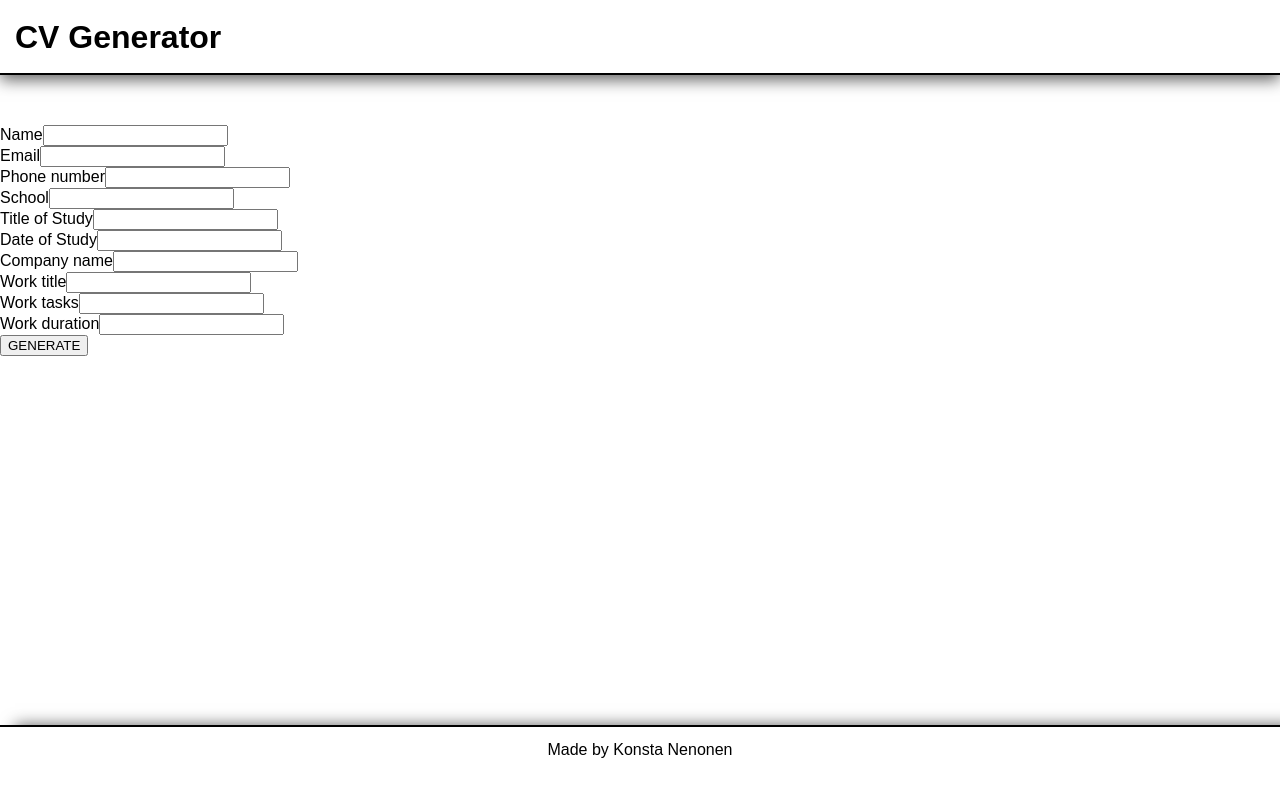
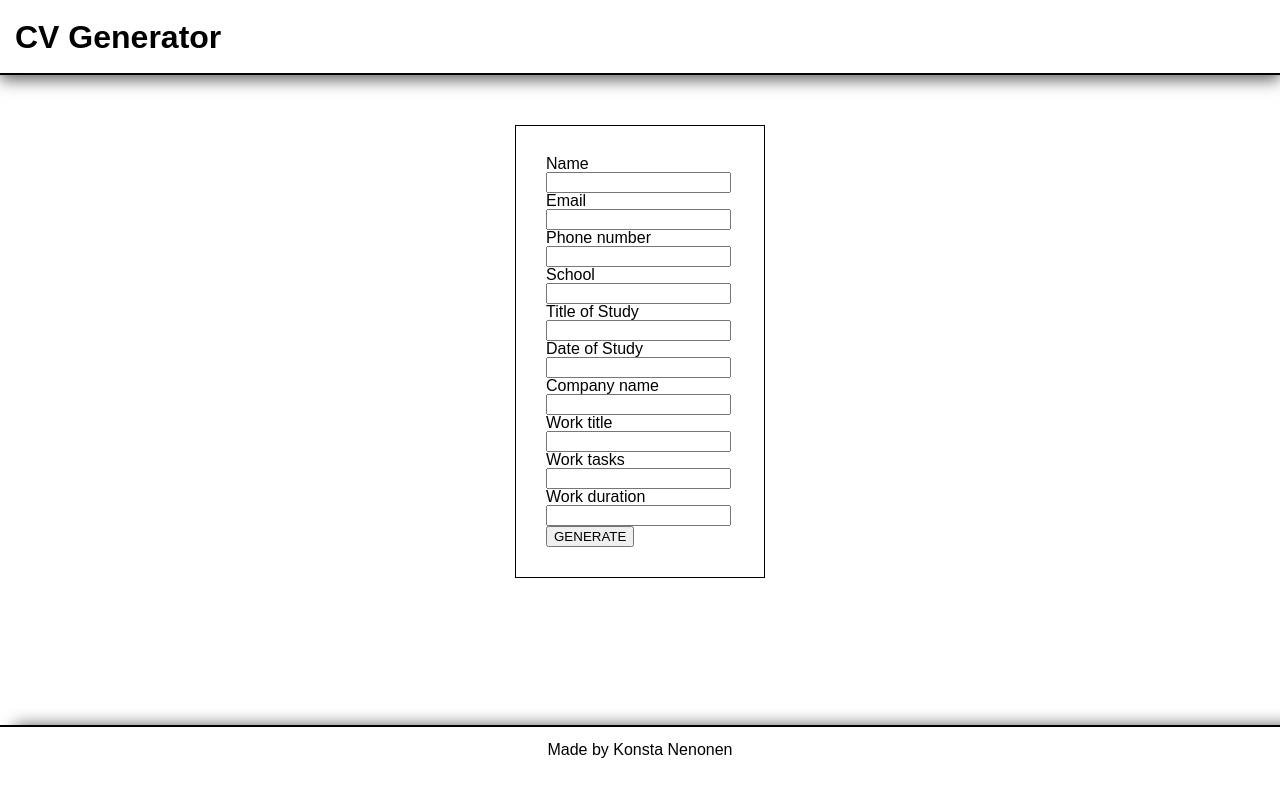
Before and after one commit to Konstanenonen/cv-application, a React (Create React App) app: page / in a window 1280 px wide. Shown: the top 796 px of the page. Built offline with nearby package versions, Linux system fonts and the light colour scheme.

Commit message:
Added more styles to improve layout

```diff
--- a/src/App.tsx
+++ b/src/App.tsx
@@ -3,11 +3,12 @@ import React from "react";
 import CvGenerator from "./components/CvGenerator";
 import Footer from "./components/Footer";
 import NavBar from "./components/NavBar";
+import "./styles/App.css";
 
 class App extends React.Component {
   render() {
     return (
-      <div>
+      <div className="app">
         <NavBar />
         <CvGenerator />
         <Footer />
--- a/src/components/CvGenerator.tsx
+++ b/src/components/CvGenerator.tsx
@@ -2,6 +2,7 @@ import React from "react";
 import Button from "./Button";
 import Section from "./Section";
 import Cv from "./Cv";
+import "../styles/CvGenerator.css";
 
 interface CvGeneratorState {
   fillingForm: boolean;
@@ -62,7 +63,7 @@ class CvGenerator extends React.Component<CvGeneratorProps, CvGeneratorState> {
     } = this.state;
 
     return (
-      <div>
+      <div className="cv-generator">
         {fillingForm ? (
           <form
             onSubmit={(e) => {
--- /dev/null
+++ b/src/styles/App.css
@@ -0,0 +1,5 @@
+.app {
+  display: flex;
+  flex-direction: column;
+  align-items: center;
+}
--- /dev/null
+++ b/src/styles/CvGenerator.css
@@ -0,0 +1,7 @@
+.cv-generator {
+  display: flex;
+  justify-content: center;
+  border: 1px solid black;
+  padding: 30px;
+  width: 250px;
+}
--- a/src/styles/NavBar.css
+++ b/src/styles/NavBar.css
@@ -1,4 +1,5 @@
 .nav-bar {
+  width: 100%;
   height: 75px;
   border-bottom: 2px solid black;
   box-shadow: 0 5px 15px rgba(0, 0, 0, 0.611);
```
